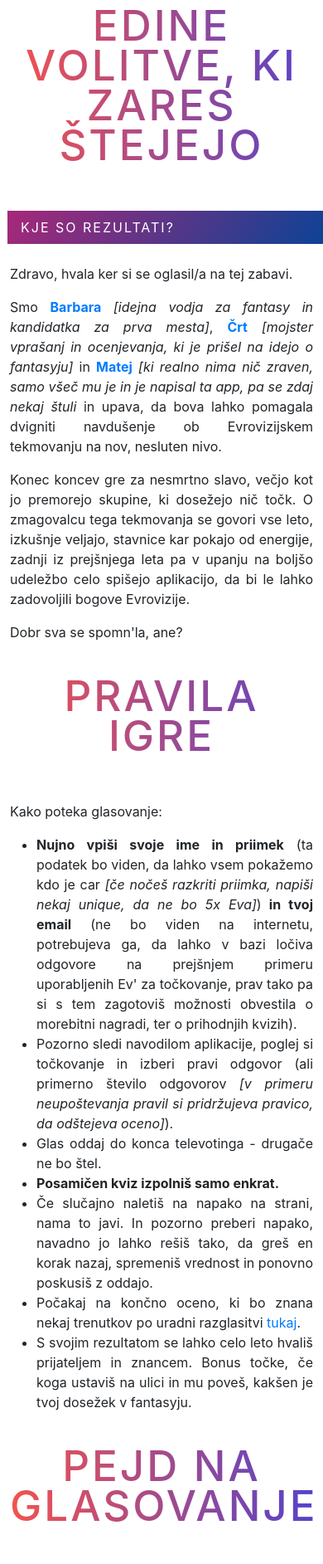
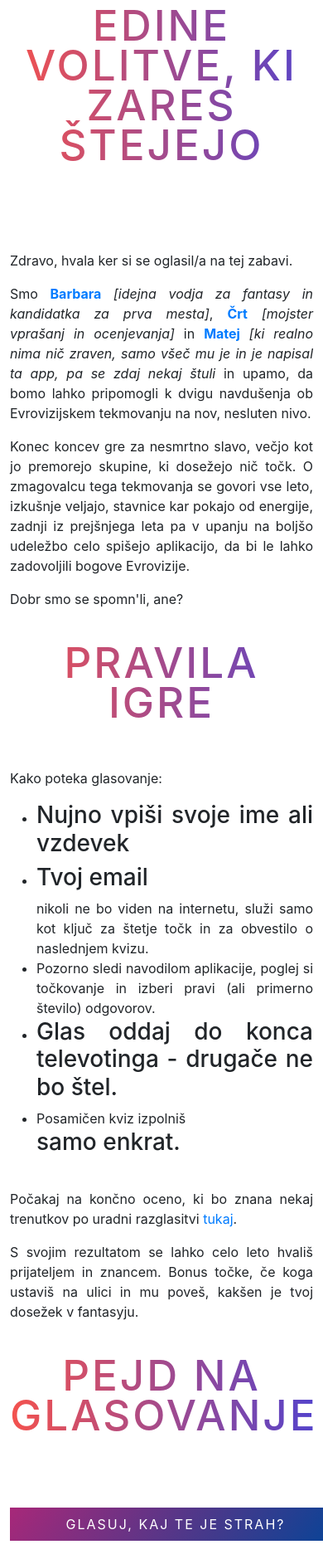
Before and after one commit to matejmeglic/eurovisionfantasy, a Django app: page / in a window 390 px wide; the page is wider, and only the part inside the window is pictured. Shown: the part 196-2081 px from the top of that part at 83% size. Run offline with Django 5.2, Linux system fonts and the light colour scheme; some libraries are stand-ins or nearby versions.

Commit message:
hopefully responsive

```diff
--- a/polls/templates/polls/base.html
+++ b/polls/templates/polls/base.html
@@ -1,33 +1,42 @@
 {% load static %}
 
 <!DOCTYPE html>
-<html>
+<html lang="sl">
+  <head>
+    <meta charset="utf-8" />
+    <meta
+      name="viewport"
+      content="width=device-width, initial-scale=1, shrink-to-fit=no"
+    />
+    <title>Eurovision fantasy</title>
+    {% load bootstrap5 %} {% bootstrap_css %} {% bootstrap_javascript %}
+    <link rel="stylesheet" href="{% static 'polls/styles.css' %}" />
+    <link
+      href="//maxcdn.bootstrapcdn.com/bootstrap/4.1.1/css/bootstrap.min.css"
+      rel="stylesheet"
+      id="bootstrap-css"
+    />
+  </head>
 
-<head>
-    <title>{% block title %}{% endblock %}</title>
-    {% load bootstrap5 %}
-    {% bootstrap_css %}
-    {% bootstrap_javascript %}
-    <link rel="stylesheet" href="{% static 'polls/styles.css' %}">
-    <link href="//maxcdn.bootstrapcdn.com/bootstrap/4.1.1/css/bootstrap.min.css" rel="stylesheet" id="bootstrap-css">
-    <script src="//maxcdn.bootstrapcdn.com/bootstrap/4.1.1/js/bootstrap.min.js"></script>
-    <script src="//cdnjs.cloudflare.com/ajax/libs/jquery/3.2.1/jquery.min.js"></script>
-</head>
-
-<body>
-
-
+  <body>
     <div class="container">
-        <div class="row">
-            {% block content %}
-            {% endblock %}
-        </div>
+      <div class="row">{% block content %} {% endblock %}</div>
     </div>
 
-
-
-
-
-</body>
-
+    <script
+      src="https://code.jquery.com/jquery-3.2.1.slim.min.js"
+      integrity="sha384-KJ3o2DKtIkvYIK3UENzmM7KCkRr/rE9/Qpg6aAZGJwFDMVNA/GpGFF93hXpG5KkN"
+      crossorigin="anonymous"
+    ></script>
+    <script
+      src="https://cdn.jsdelivr.net/npm/popper.js@1.12.9/dist/umd/popper.min.js"
+      integrity="sha384-ApNbgh9B+Y1QKtv3Rn7W3mgPxhU9K/ScQsAP7hUibX39j7fakFPskvXusvfa0b4Q"
+      crossorigin="anonymous"
+    ></script>
+    <script
+      src="https://cdn.jsdelivr.net/npm/bootstrap@4.0.0/dist/js/bootstrap.min.js"
+      integrity="sha384-JZR6Spejh4U02d8jOt6vLEHfe/JQGiRRSQQxSfFWpi1MquVdAyjUar5+76PVCmYl"
+      crossorigin="anonymous"
+    ></script>
+  </body>
 </html>
--- a/polls/templates/polls/index.html
+++ b/polls/templates/polls/index.html
@@ -1,93 +1,85 @@
-{% extends "polls/base.html" %}
-
-{% block content %}
-
+{% extends "polls/base.html" %} {% block content %}
 
 <section class="get-in-touch">
   <h1 class="title">Eurovision Fantasy</h1>
   <h2 class="title">Edine volitve, ki zares štejejo</h2>
 
-    <div class="contact-form row">
-        <a href="/results"><input class="submit-btn" value="Kje so rezultati?"></a>
-    </div>
-
-    <br />
+  <br /><br />
   <p>Zdravo, hvala ker si se oglasil/a na tej zabavi.</p>
-    <p class="text-justify">Smo <b><a href="mailto:barbara.vidmajer@gmail.com">Barbara</a></b> <i>[idejna vodja
-            za fantasy in
-            kandidatka za prva mesta]</i>, <a href="mailto:crt.jaklic@gmail.com"><b>Črt</b></a> <i>[mojster
-            vprašanj in
-            ocenjevanja, ki je
-            prišel na idejo o fantasyju]</i> in
-        <a href="mailto:matej@matejmeglic.com"><b>Matej</b></a> <i>[ki
-            realno
-            nima nič zraven, samo všeč mu je in je napisal ta app, pa se zdaj nekaj
-            štuli</i> in upava, da bova
-        lahko pomagala dvigniti
-        navdušenje ob Evrovizijskem tekmovanju na nov, nesluten nivo.
+  <p class="text-justify">
+    Smo <b><a href="mailto:barbara.vidmajer@gmail.com">Barbara</a></b>
+    <i>[idejna vodja za fantasy in kandidatka za prva mesta]</i>,
+    <a href="mailto:crt.jaklic@gmail.com"><b>Črt</b></a>
+    <i>[mojster vprašanj in ocenjevanja]</i> in
+    <a href="mailto:matej@matejmeglic.com"><b>Matej</b></a>
+    <i
+      >[ki realno nima nič zraven, samo všeč mu je in je napisal ta app, pa se
+      zdaj nekaj štuli</i
+    >
+    in upamo, da bomo lahko pripomogli k dvigu navdušenja ob Evrovizijskem
+    tekmovanju na nov, nesluten nivo.
   </p>
-    <p class="text-justify">Konec koncev gre za nesmrtno slavo, večjo kot jo premorejo
-        skupine, ki
-        dosežejo nič točk. O zmagovalcu tega tekmovanja se govori vse leto, izkušnje veljajo, stavnice kar
-        pokajo od energije,
-        zadnji iz
-        prejšnjega leta pa v upanju na boljšo udeležbo celo spišejo aplikacijo, da bi le lahko zadovoljili
-        bogove
-        Evrovizije.</p>
-    <p>Dobr sva se spomn'la, ane?</p>
+  <p class="text-justify">
+    Konec koncev gre za nesmrtno slavo, večjo kot jo premorejo skupine, ki
+    dosežejo nič točk. O zmagovalcu tega tekmovanja se govori vse leto, izkušnje
+    veljajo, stavnice kar pokajo od energije, zadnji iz prejšnjega leta pa v
+    upanju na boljšo udeležbo celo spišejo aplikacijo, da bi le lahko
+    zadovoljili bogove Evrovizije.
+  </p>
+  <p>Dobr smo se spomn'li, ane?</p>
   <br />
   <h3 class="title">Pravila igre</h3>
   <p class="text-justify">Kako poteka glasovanje:</p>
   <ul class="text-justify">
-        <li><b>Nujno vpiši svoje ime in priimek</b> (ta podatek bo viden, da lahko vsem pokažemo kdo je car
-            <i>[če
-                nočeš razkriti priimka, napiši nekaj unique, da ne bo 5x Eva]</i>)<b> in tvoj email</b> (ne bo
-            viden
-            na
-            internetu, potrebujeva ga, da lahko v bazi ločiva odgovore na prejšnjem primeru uporabljenih Ev' za
-            točkovanje, prav tako pa si s tem zagotoviš
-            možnosti obvestila o morebitni
-            nagradi, ter o
-            prihodnjih
-            kvizih).
+    <li><h3>Nujno vpiši svoje ime ali vzdevek</h3></li>
+    <li>
+      <h3>Tvoj email</h3>
+      nikoli ne bo viden na internetu, služi samo kot ključ za štetje točk in za
+      obvestilo o naslednjem kvizu.
     </li>
-        <li>Pozorno sledi navodilom aplikacije, poglej si točkovanje in izberi pravi odgovor (ali primerno
-            število
-            odgovorov <i>[v primeru neupoštevanja pravil si pridržujeva pravico, da odštejeva oceno]</i>).</li>
-        <li>Glas oddaj do konca televotinga - drugače ne bo štel.</li>
-        <li><b>Posamičen kviz izpolniš samo enkrat.</b></li>
-        <li>Če slučajno naletiš na napako na strani, nama to javi. In pozorno preberi napako, navadno jo
-            lahko rešiš
-            tako, da greš en korak nazaj, spremeniš vrednost in ponovno poskusiš z oddajo.</li>
-        <li>Počakaj na končno oceno, ki bo znana nekaj trenutkov po uradni razglasitvi <a href="/results">tukaj</a>.
+    <li>
+      Pozorno sledi navodilom aplikacije, poglej si točkovanje in izberi pravi
+      (ali primerno število) odgovorov.
     </li>
-        <li>S svojim rezultatom se lahko celo leto hvališ prijateljem in znancem. Bonus točke, če koga
-            ustaviš na ulici
-            in mu poveš, kakšen je tvoj dosežek v fantasyju.</li>
+    <li><h3>Glas oddaj do konca televotinga - drugače ne bo štel.</h3></li>
+    <li>
+      Posamičen kviz izpolniš
+      <h3>samo enkrat.</h3>
+    </li>
   </ul>
+  <br />
+  <p class="text-justify">
+    Počakaj na končno oceno, ki bo znana nekaj trenutkov po uradni razglasitvi
+    <a href="/results">tukaj</a>.
+  </p>
+  <p class="text-justify">
+    S svojim rezultatom se lahko celo leto hvališ prijateljem in znancem. Bonus
+    točke, če koga ustaviš na ulici in mu poveš, kakšen je tvoj dosežek v
+    fantasyju.
+  </p>
+
   <br />
   <h3 class="title">Pejd na glasovanje</h3>
 
   <div class="contact-form row">
     <div class="form-field col-lg-12">
       <a href="{% url 'vote' %}">
-                <input class="submit-btn" type="submit" value="Glasuj, kaj te je strah?">
+        <input
+          class="submit-btn"
+          type="submit"
+          value="Glasuj, kaj te je strah?"
+        />
       </a>
     </div>
   </div>
+
+  <br /><br />
+
+  <div class="contact-form row">
+    <a href="/results"
+      ><input class="submit-btn" value="Kje so rezultati?"
+    /></a>
+  </div>
 </section>
 
-
-
-
-
-
-
-
-
-
-
-
-
-
 {% endblock %}
```
Also changed, not shown: readme.md. Lines whose indentation alone changed are shown as unchanged.
